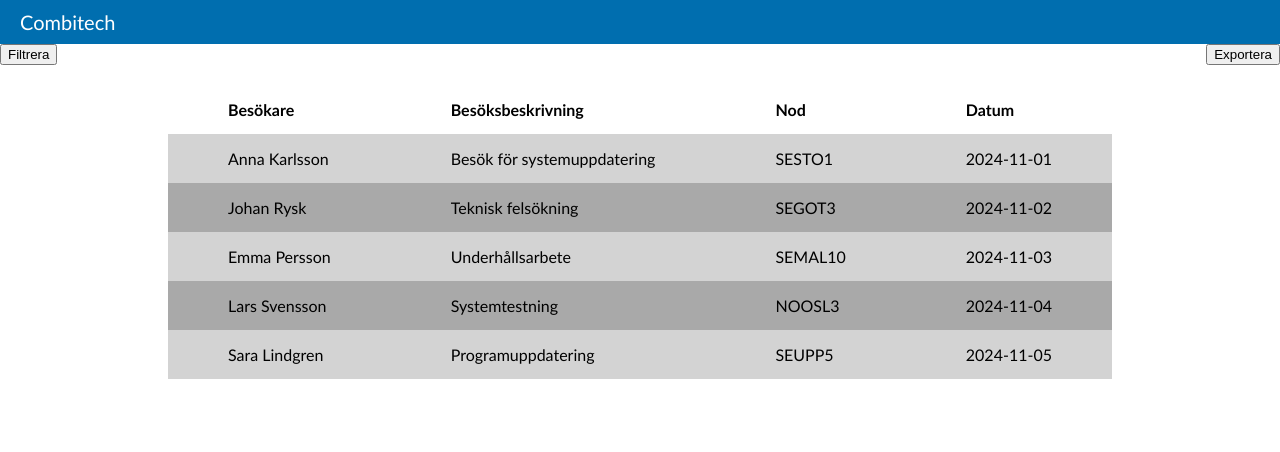
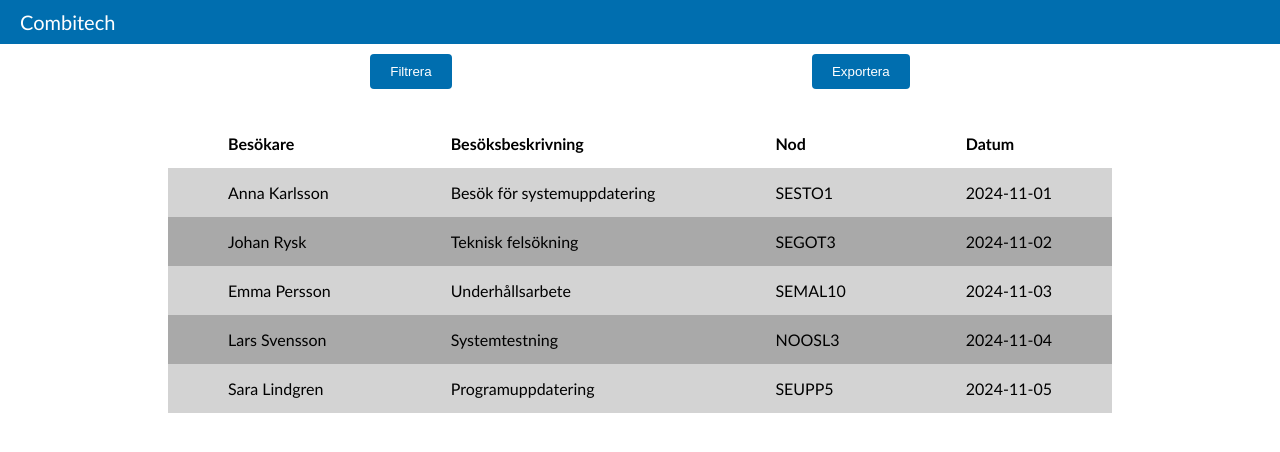
Before and after one commit to sebgro98/Visitation-logger, a React (Vite) app in the folder Frontend/Visitation-logger-frontend/: page /logs in a window 1280 px wide. Shown: the top 452 px of the page. Built offline with nearby package versions, Linux system fonts and the light colour scheme; the HTML template or start-up script is replaced by a standard one.

Commit message:
Styling the buttons

```diff
--- a/Frontend/Visitation-logger-frontend/src/pages/logsPage/logEntry/logEntry.css
+++ b/Frontend/Visitation-logger-frontend/src/pages/logsPage/logEntry/logEntry.css
@@ -1,3 +1,3 @@
-.logsPage-entry{
-    background-color: #d3d3d3;
+.logPage-table-entry{
+    border-radius: 50px;
 }
--- a/Frontend/Visitation-logger-frontend/src/pages/logsPage/logsPage.css
+++ b/Frontend/Visitation-logger-frontend/src/pages/logsPage/logsPage.css
@@ -1,6 +1,4 @@
-.logsPage-results {
-    display: flex;
-    justify-content: center; /* Centers the table horizontally */
+.logsPage{
 }
 
 .logsPage-results table {
@@ -17,7 +15,26 @@
 
 .logsPage-header{
   display: flex;
-    justify-content: space-between;
+  justify-content: space-evenly;
   margin-bottom: 20px;
+  padding: 10px;
+}
 
+/* For the filter button */
+.logsPage-filter,
+.logsPage-export {
+  background-color: #006eaf; /* Blue background */
+  color: #ffffff;            /* White text */
+  border: none;              /* Remove default border */
+  padding: 10px 20px;        /* Add padding for size */
+  border-radius: 4px;        /* Rounded corners */
+  cursor: pointer;           /* Pointer cursor on hover */
 }
+
+/* Optional: Add hover effects for both buttons */
+.logsPage-filter:hover,
+.logsPage-export:hover {
+  background-color: #0056b3; /* Darker blue on hover for filter */
+  color: #ffffff;            /* Keep text white on hover */
+  transition: background-color 0.3s ease; /* Smooth transition */
+}
```
Lines whose indentation alone changed are shown as unchanged.
